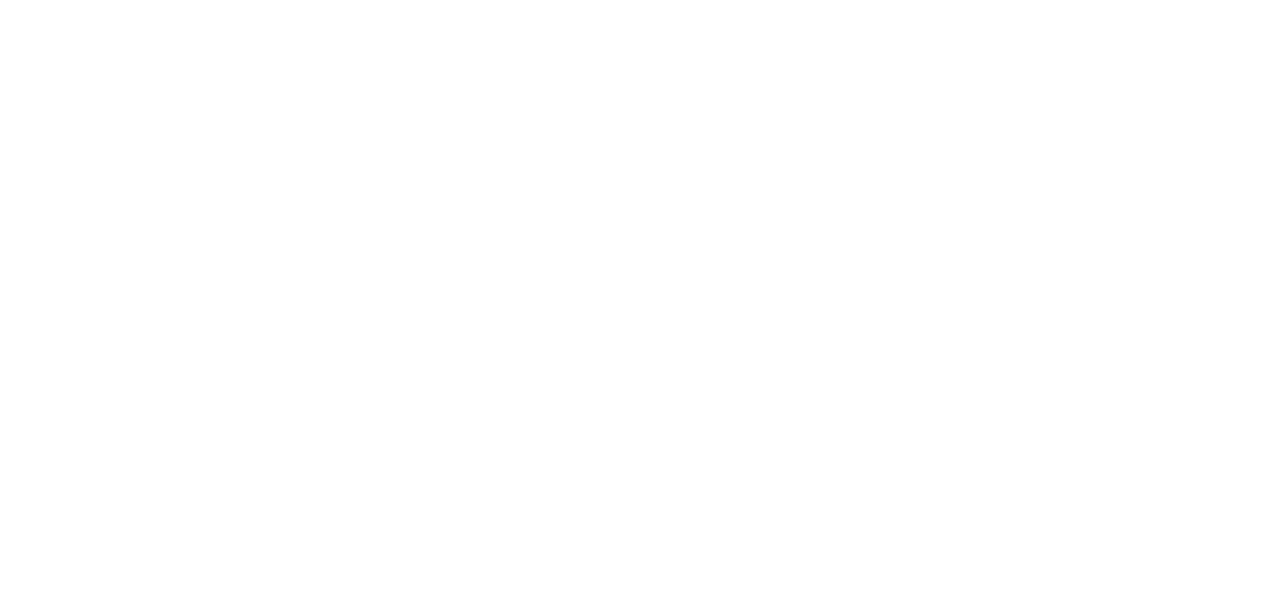
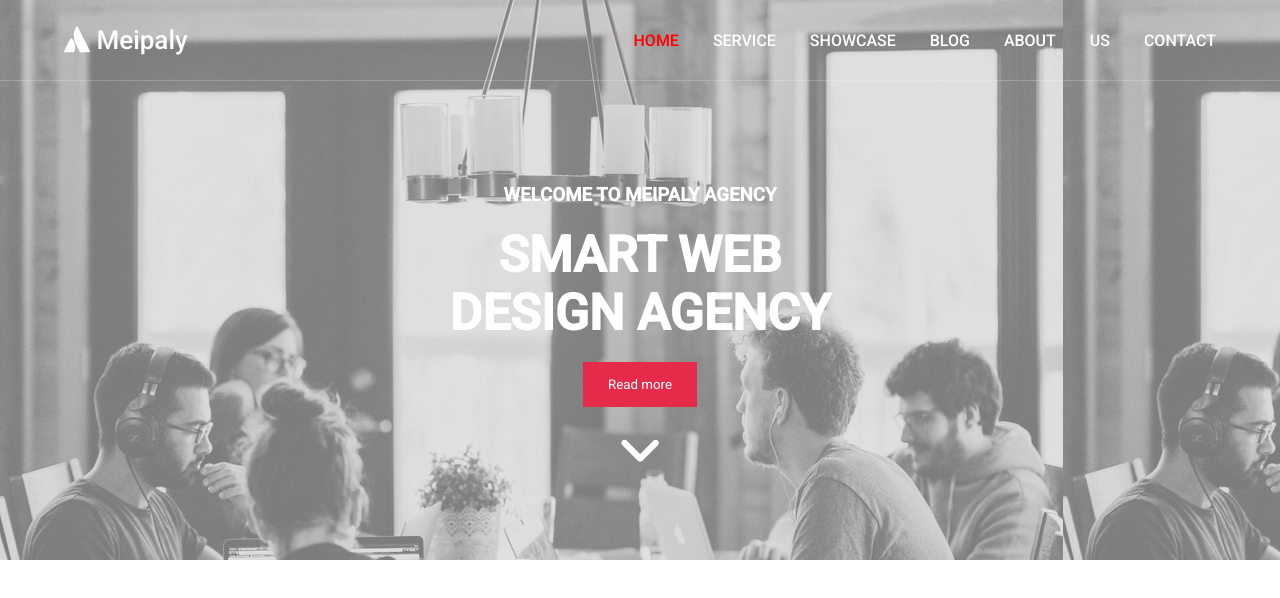
Before and after one commit to ManhDev24/Meipalyy, a plain HTML site: page index.html in a window 1280 px wide. Drawn offline with Linux system fonts and the light colour scheme.

Commit message:
.
update

```diff
--- a/index.css
+++ b/index.css
@@ -0,0 +1,96 @@
+* {
+    padding: 0;
+    margin: 0;
+    box-sizing: border-box;
+    font-family: "Roboto", sans-serif;
+}
+/* Start header */
+header {
+    color: white;
+    position: absolute;
+    top: 0;
+    left: 0;
+    width: 100%;
+    border-bottom: 1px solid rgba(255, 255, 255, 0.2);
+}
+.container {
+    width: 90%;
+    max-width: 1200px;
+    margin: 0 auto;
+}
+
+header .container {
+    display: flex;
+    justify-content: space-between;
+    align-items: center;
+    height: 80px;
+}
+header span * {
+    text-decoration: none;
+    color: white;
+}
+
+header .container nav * {
+    text-decoration: none;
+    margin-left: 30px;
+    color: white;
+    font-weight: 500;
+    transition: 0.6s;
+}
+header nav a:hover {
+    color: red;
+    transition: 0.6s;
+}
+header nav .active{
+    color: red;
+}
+header .logo {
+    font-weight: 500;
+    font-size: 26px;
+}
+
+/* Start banner */
+.banner {
+    padding-top: 80px;
+    background-image: url(./img/home_slider.jpg);
+    height: 70vh;
+    display: flex;
+    flex-direction: column;
+    justify-content: center;
+    align-items: center;
+    text-align: center;
+}
+.banner h2 {
+    font-size: 50px;
+    font-weight: 800;
+}
+.banner * {
+    margin-top: 20px;
+    color: white;
+}
+.banner button {
+    padding: 15px 25px;
+    background-color: #e62b4a;
+    border: none;
+    cursor: pointer;
+    transition: 0.3s;
+}
+.banner button:hover {
+    background-color: #b80e2b;
+    transition: 0.3s;
+}
+.banner i {
+    font-size: 50px;
+    animation: animate-arrow 1s infinite;
+}
+
+@keyframes animate-arrow {
+    from {
+        transform: translateY(0);
+        opacity: 1;
+    }
+    to {
+        transform: translateY(15px);
+        opacity: 0;
+    }
+}
--- a/index.html
+++ b/index.html
@@ -1,11 +1,46 @@
 <!DOCTYPE html>
 <html lang="en">
-<head>
-    <meta charset="UTF-8">
-    <meta name="viewport" content="width=device-width, initial-scale=1.0">
+  <head>
+    <meta charset="UTF-8" />
+    <meta name="viewport" content="width=device-width, initial-scale=1.0" />
     <title>Meipaly</title>
-</head>
-<body>
-
-</body>
+    <!-- font  -->
+    <link rel="preconnect" href="https://fonts.googleapis.com" />
+    <link rel="preconnect" href="https://fonts.gstatic.com" crossorigin />
+    <link
+      href="https://fonts.googleapis.com/css2?family=Roboto:wght@300;400;500&display=swap"
+      rel="stylesheet"
+    />
+    <link
+      rel="stylesheet"
+      href="https://cdnjs.cloudflare.com/ajax/libs/font-awesome/6.5.1/css/all.min.css"
+    />
+    <!-- css -->
+    <link rel="stylesheet" href="./index.css" />
+  </head>
+  <body>
+    <header>
+      <div class="container">
+        <span class="logo">
+          <i class="fab fa-atlassian"></i>
+          <a href="#">Meipaly</a>
+        </span>
+        <nav>
+          <a href="#" class="active">HOME</a>
+          <a href="#">SERVICE</a>
+          <a href="#">SHOWCASE</a>
+          <a href="#">BLOG</a>
+          <a href="#">ABOUT</a>
+          <a href="#">US</a>
+          <a href="#">CONTACT</a>
+        </nav>
+      </div>
+    </header>
+    <section class="banner">
+      <h3>WELCOME TO MEIPALY AGENCY</h3>
+      <h2>SMART WEB <br> DESIGN AGENCY</h2>
+      <button>Read more</button>
+      <i class="fa fa-angle-down"></i>
+    </section>
+  </body>
 </html>
```
